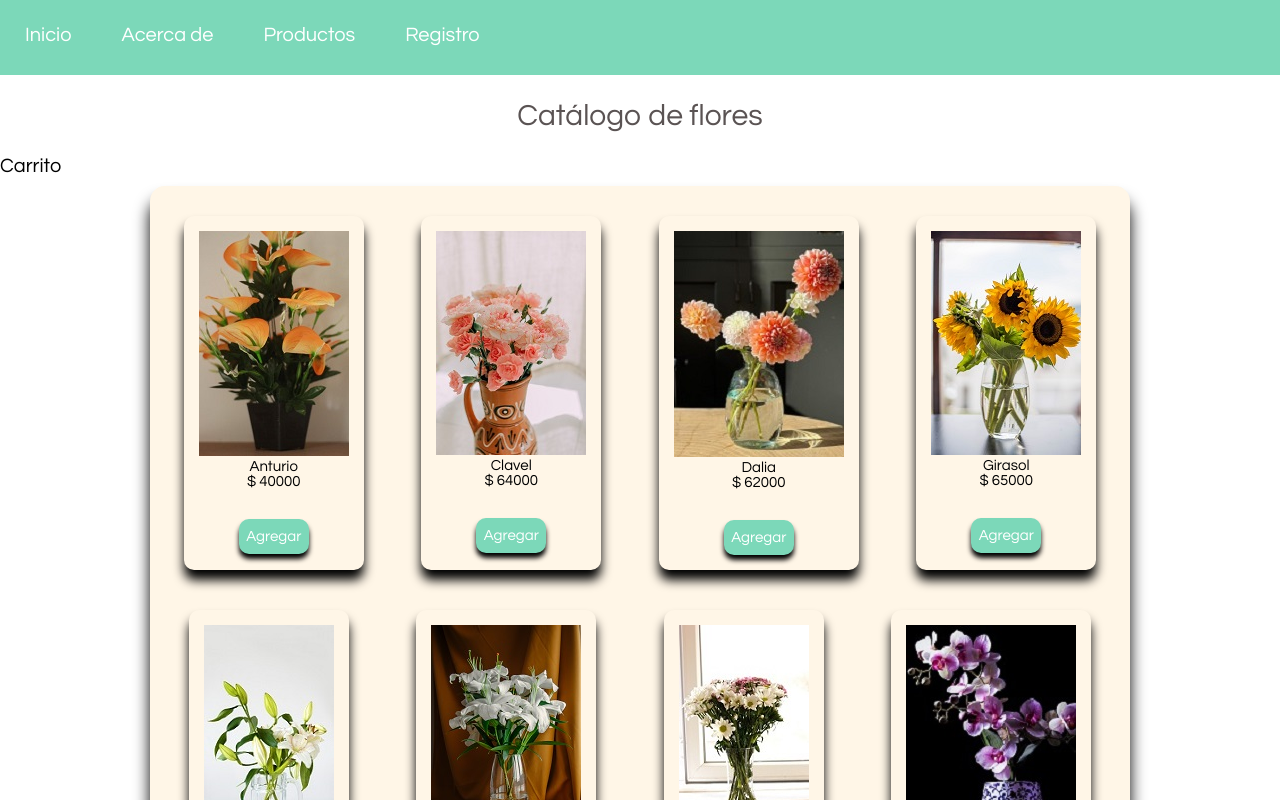
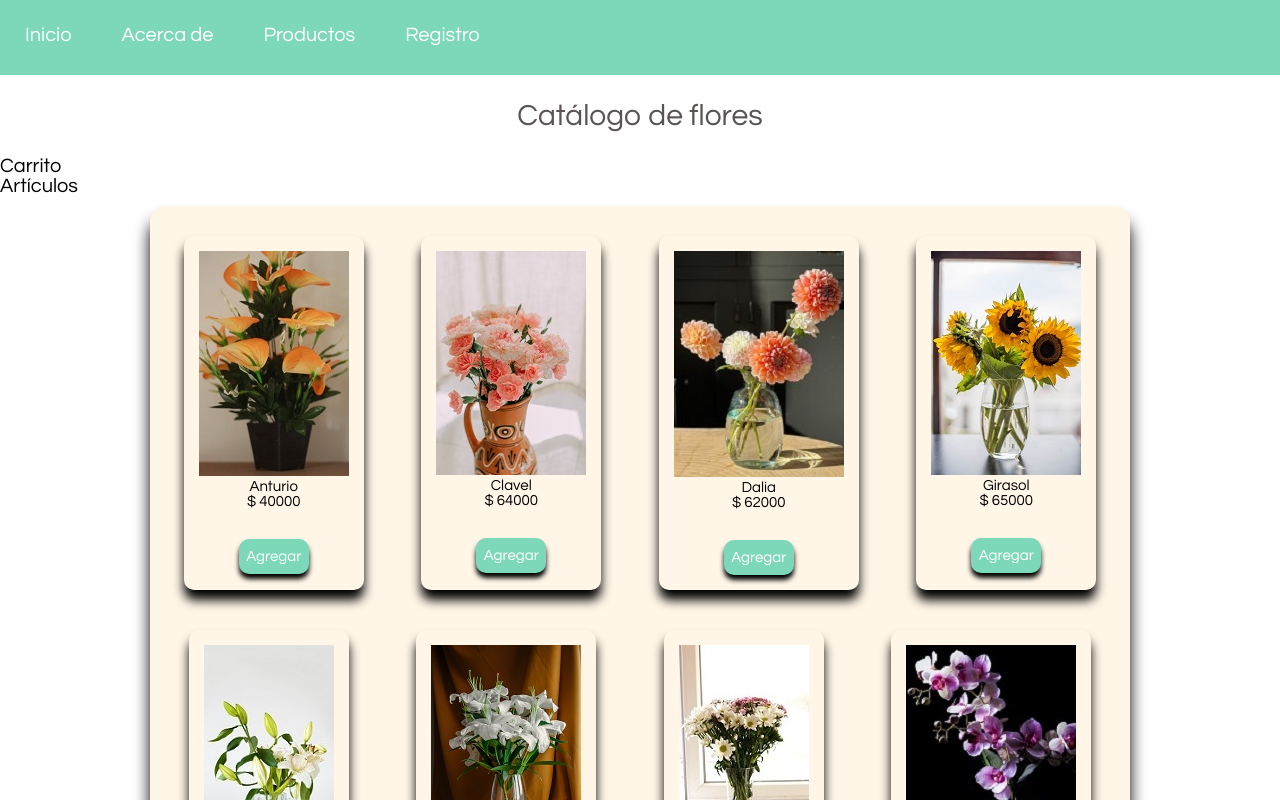
Before and after one commit to LauraVaGarciaA/bit02spa, a React (Vite) app: page /privada in a window 1280 px wide. Shown: the top 800 px of the page. Built offline with nearby package versions, Linux system fonts and the light colour scheme.

Commit message:
Actualización

```diff
--- a/src/components/Carrito.jsx
+++ b/src/components/Carrito.jsx
@@ -1,6 +1,9 @@
 
 export const Carrito = () => {
   return (
+    <>
     <div>Carrito</div>
+    <div>Artículos</div>
+    </>
   )
 }
```
